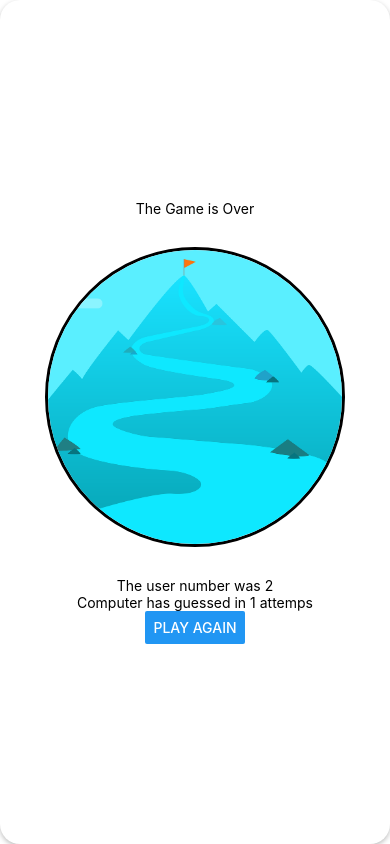
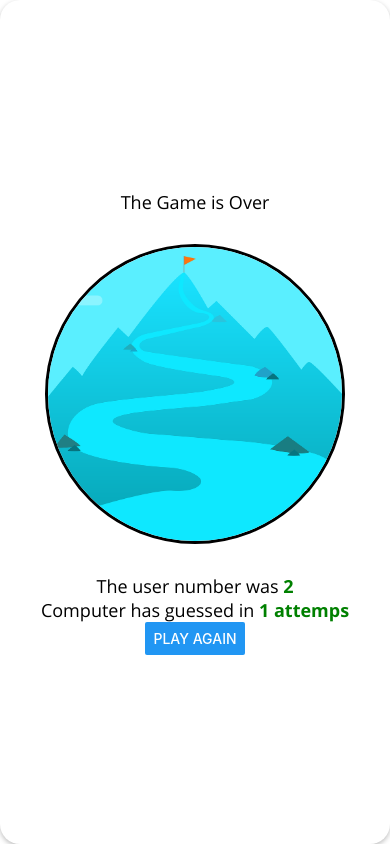
Before and after one commit to floroz/floroz-react-native-guess-a-number, a React Native app: screen / in a window 390 px wide. Built offline with nearby package versions, Linux system fonts and the light colour scheme.

Commit message:
text highlight

```diff
--- a/components/GameOverScreen.js
+++ b/components/GameOverScreen.js
@@ -1,19 +1,26 @@
 import React from "react";
 import { StyleSheet, Text, Button, Image, View } from "react-native";
 import Card from "./Card";
+import fonts from "../constants/fonts";
 
 const GameOverScreen = (props) => {
   return (
     <Card style={styles.screen}>
-      <Text>The Game is Over</Text>
+      <Text style={styles.bodyText}>The Game is Over</Text>
       <View style={styles.imageContainer}>
         <Image
           source={require("../assets/original.png")}
           style={styles.image}
         />
       </View>
-      <Text>The user number was {props.userNumber}</Text>
-      <Text>Computer has guessed in {props.attempts} attemps</Text>
+      <Text style={styles.bodyText}>
+        The user number was{" "}
+        <Text style={styles.highlight}>{props.userNumber}</Text>
+      </Text>
+      <Text style={styles.bodyText}>
+        Computer has guessed in{" "}
+        <Text style={styles.highlight}>{props.attempts} attemps</Text>
+      </Text>
       <Button title="Play again" onPress={props.onPlayAgain} />
     </Card>
   );
@@ -40,4 +47,12 @@ const styles = StyleSheet.create({
     width: "100%",
     height: "100%",
   },
+  highlight: {
+    color: "green",
+    fontFamily: fonts.openSansBold,
+  },
+  bodyText: {
+    fontFamily: fonts.openSans,
+    fontSize: 18,
+  },
 });
```
